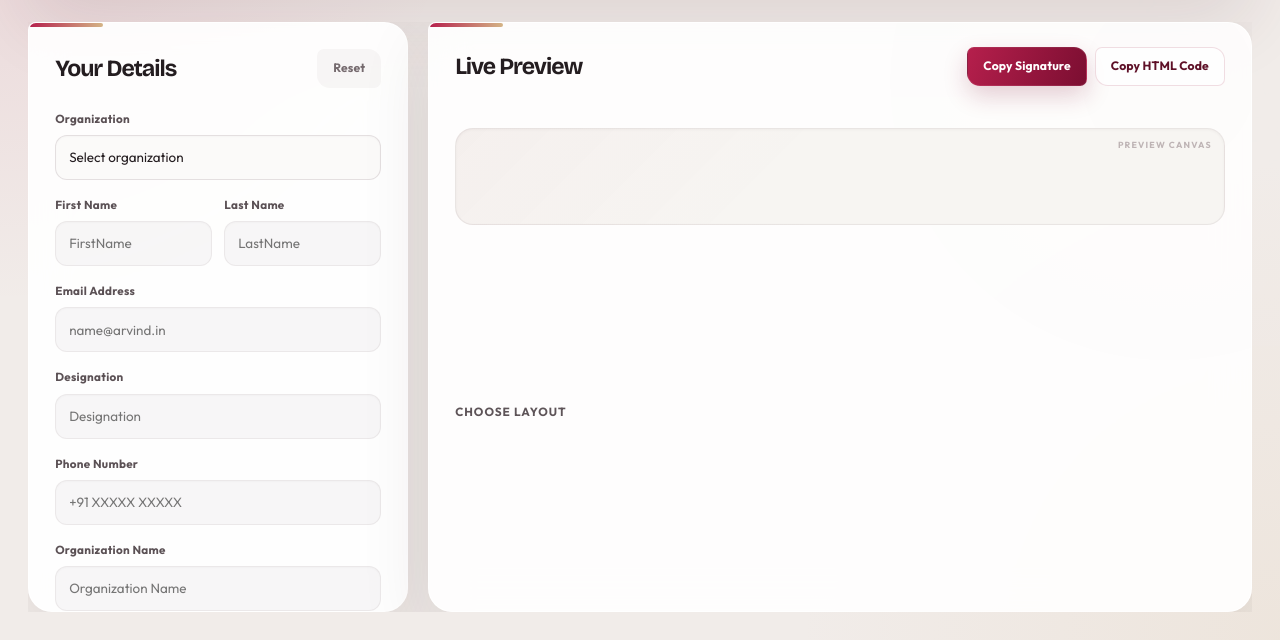
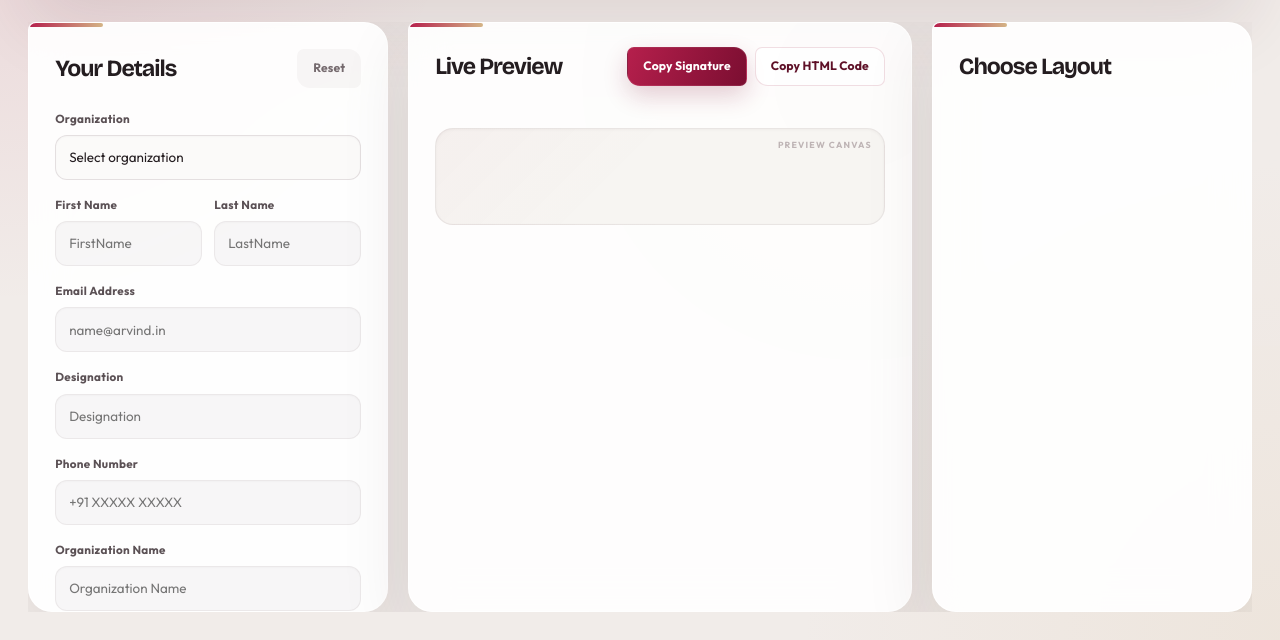
Before and after one commit to arvind-automation/OutlookSignature, a Flask app: template app/templates/generator.html in a window 1280 px wide. Shown: the part 160-800 px from the top of the page. Run offline with Flask 3, Linux system fonts and the light colour scheme; the template is opened without the code that fills it, so the values that code supplies are empty; parts of the project's set-up code (start-up, migrations or seed data) failed here and were passed over.

Commit message:
Final ka bhi Final

```diff
--- a/app/signatures.py
+++ b/app/signatures.py
@@ -383,7 +383,7 @@ def _manager_panel(values: dict, level: int) -> str:
     )
 
 
-def manager_block(values: dict) -> str:
+def manager_block(values: dict, *, indent: int = 0) -> str:
     panels = [_manager_panel(values, 1), _manager_panel(values, 2)]
     panels = [panel for panel in panels if panel]
     if not panels:
@@ -399,7 +399,7 @@ def manager_block(values: dict) -> str:
             f"{panel}</td>"
         )
     return (
-        '<tr><td colspan="2" style="padding:10px 0 0;">'
+        f'<tr><td colspan="2" style="padding:10px 0 0 {indent}px;">'
         '<table role="presentation" cellpadding="0" cellspacing="0" border="0" '
         f'width="100%" style="width:100%;border-collapse:collapse;"><tr>{"".join(cells)}</tr>'
         "</table></td></tr>"
@@ -487,7 +487,7 @@ def logo_cell(assets: dict) -> str:
     )
 
 
-def social_row(socials: list[dict]) -> str:
+def social_row(socials: list[dict], *, indent: int = 14) -> str:
     if not socials:
         return ""
     cells = []
@@ -508,7 +508,7 @@ def social_row(socials: list[dict]) -> str:
     if not cells:
         return ""
     return (
-        '<tr><td colspan="2" style="padding:9px 14px 10px;border-top:1px solid #EEE4E7;">'
+        f'<tr><td colspan="2" style="padding:9px {indent}px 10px;border-top:1px solid #EEE4E7;">'
         '<table role="presentation" cellpadding="0" cellspacing="0" border="0" '
         f'style="border-collapse:collapse;"><tr>{"".join(cells)}</tr></table></td></tr>'
     )
@@ -612,8 +612,8 @@ def _linked_text(label: str, href: str = "", *, color: str | None = None) -> str
     )
 
 
-def _new_template_managers(values: dict, team: str) -> str:
-    return manager_block(values) if (team or "").lower() == "sales" else ""
+def _new_template_managers(values: dict, team: str, *, indent: int = 0) -> str:
+    return manager_block(values, indent=indent) if (team or "").lower() == "sales" else ""
 
 
 def build_logo_header_template(values: dict, assets: dict, *, team: str = "") -> str:
@@ -668,8 +668,8 @@ def build_logo_header_template(values: dict, assets: dict, *, team: str = "") ->
         '<table role="presentation" cellpadding="0" cellspacing="0" border="0" width="600" '
         f'style="width:600px;max-width:600px;border-collapse:collapse;background:#ffffff;'
         f'font-family:Arial,Helvetica,sans-serif;color:{BRAND["muted"]};">'
-        f'{logo_row}{detail_rows}{social_row(assets.get("socials") or [])}'
-        f'{_new_template_managers(values, team)}</table>'
+        f'{logo_row}{detail_rows}{_new_template_managers(values, team, indent=34)}'
+        f'{social_row(assets.get("socials") or [], indent=34)}</table>'
     )
 
 
@@ -715,7 +715,7 @@ def build_logo_sidebar_template(values: dict, assets: dict, *, team: str = "") -
         f'{header}<tr>{logo_cell_html}<td width="{detail_width}" style="width:{detail_width}px;'
         f'padding:14px 0 12px;vertical-align:top;"><table role="presentation" cellpadding="0" '
         f'cellspacing="0" border="0" style="border-collapse:collapse;">{rows}</table></td></tr>'
-        f'{social_row(assets.get("socials") or [])}{_new_template_managers(values, team)}</table>'
+        f'{_new_template_managers(values, team, indent=18)}{social_row(assets.get("socials") or [])}</table>'
     )
 
 
@@ -768,8 +768,8 @@ def build_logo_profile_template(values: dict, assets: dict, *, team: str = "") -
         f'cellspacing="0" border="0" style="border-collapse:collapse;">{detail_rows}'
         f'<tr><td style="padding-top:10px;"><table role="presentation" cellpadding="0" cellspacing="0" '
         f'border="0" style="border-collapse:collapse;">{contact_rows}</table></td></tr></table></td></tr>'
-        f'{address_row}{social_row(assets.get("socials") or [])}'
-        f'{_new_template_managers(values, team)}</table>'
+        f'{address_row}{_new_template_managers(values, team, indent=14)}'
+        f'{social_row(assets.get("socials") or [])}</table>'
     )
 
 
--- a/app/static/css/app.css
+++ b/app/static/css/app.css
@@ -427,18 +427,6 @@ h2,
   word-break: break-all;
 }
 
-.template-section {
-  padding: 20px 24px 24px;
-  flex-shrink: 0;
-  min-width: 0;
-}
-
-.template-section h3 {
-  margin: 0 0 12px;
-  font-size: 0.95rem;
-  color: var(--muted);
-  font-weight: 600;
-}
 
 .template-list {
   display: grid;
@@ -833,10 +782,9 @@ h2,
     overflow: hidden;
   }
 
-  #generator-view .template-section {
-    flex: 0 0 230px;
-    max-height: 230px;
+  #generator-view .layout-panel {
     overflow-y: auto;
+    max-height: 100%;
     overscroll-behavior: contain;
     scrollbar-gutter: stable;
   }
@@ -1470,18 +1418,6 @@ textarea {
   box-shadow: 0 14px 34px rgba(50, 31, 37, 0.09);
 }
 
-.template-section {
-  padding: 22px 26px 26px;
-}
-
-.template-section h3 {
-  color: #5e5458;
-  font-size: 0.74rem;
-  font-weight: 800;
-  letter-spacing: 0.08em;
-  text-transform: uppercase;
-}
-
 .template-card {
   position: relative;
   padding: 15px 16px 16px;
@@ -3203,7 +3126,6 @@ h4,
 }
 
 .field label,
-.template-section h3,
 .admin-stat__label,
 .admin-table th {
   font-family: var(--font-body);
@@ -3321,3 +3243,171 @@ h4,
     margin: 0 !important;
   }
 }
+
+/* --------------------------------------------------------------------------
+   Generator: "Choose Layout" as a third vertical column, always stacked.
+   -------------------------------------------------------------------------- */
+
+.layout-panel {
+  position: relative;
+  min-width: 0;
+  padding: 26px;
+  border: 1px solid rgba(255, 255, 255, 0.9);
+  border-radius: 8px 24px 24px 24px;
+  background: var(--panel);
+  box-shadow: var(--shadow);
+  backdrop-filter: blur(18px) saturate(1.15);
+}
+
+.layout-panel::before {
+  content: "";
+  position: absolute;
+  z-index: 2;
+  top: 0;
+  left: 0;
+  width: 74px;
+  height: 4px;
+  border-radius: 4px;
+  background: linear-gradient(90deg, var(--wine-bright), var(--sand));
+}
+
+.layout-panel .template-list {
+  grid-template-columns: 1fr;
+}
+
+@media (min-width: 981px) {
+  #generator-view .app-main {
+    grid-template-columns: minmax(280px, 360px) minmax(0, 1fr) minmax(260px, 320px);
+  }
+}
+
+@media (max-width: 980px) {
+  .layout-panel {
+    padding: 24px;
+  }
+}
+
+/* --------------------------------------------------------------------------
+   Team page: animated signature-preview thumbnail on each template card.
+   -------------------------------------------------------------------------- */
+
+.team-thumb {
+  position: relative;
+  display: grid;
+  grid-template-columns: 38% 1fr;
+  align-items: center;
+  gap: 10px;
+  width: 100%;
+  max-width: 220px;
+  margin: 2px 0 4px;
+  padding: 12px 14px;
+  overflow: hidden;
+  border: 1px solid rgba(113, 85, 94, 0.13);
+  border-radius: 10px;
+  background: #ffffff;
+  box-shadow: 0 8px 18px rgba(50, 31, 37, 0.06);
+}
+
+.team-thumb--hierarchy {
+  row-gap: 8px;
+}
+
+.team-thumb::after {
+  content: "";
+  position: absolute;
+  inset: 0;
+  background: linear-gradient(
+    100deg,
+    transparent 34%,
+    rgba(255, 255, 255, 0.65) 50%,
+    transparent 66%
+  );
+  transform: translateX(-120%);
+  animation: team-thumb-shimmer 2.8s ease-in-out infinite;
+  pointer-events: none;
+}
+
+.team-thumb__logo {
+  height: 22px;
+  border-radius: 4px;
+  background: linear-gradient(110deg, var(--wine-bright), var(--wine));
+}
+
+.team-thumb__lines {
+  display: grid;
+  gap: 5px;
+}
+
+.team-thumb__lines i {
+  display: block;
+  height: 4px;
+  border-radius: 4px;
+  background: #d9d1d3;
+  transform-origin: left center;
+  animation: team-thumb-grow 2.8s ease-in-out infinite;
+}
+
+.team-thumb__lines i:nth-child(1) {
+  width: 92%;
+}
+
+.team-thumb__lines i:nth-child(2) {
+  width: 76%;
+  background: #ead4db;
+  animation-delay: 0.15s;
+}
+
+.team-thumb__lines i:nth-child(3) {
+  width: 56%;
+  animation-delay: 0.3s;
+}
+
+.team-thumb__manager {
+  display: flex;
+  align-items: center;
+  gap: 6px;
+  grid-column: 1 / -1;
+  padding-top: 8px;
+  border-top: 1px dashed rgba(113, 85, 94, 0.18);
+}
+
+.team-thumb__manager i {
+  display: block;
+  height: 4px;
+  border-radius: 4px;
+  background: var(--wine-bright);
+  opacity: 0.55;
+  animation: team-thumb-grow 2.8s ease-in-out infinite;
+}
+
+.team-thumb__manager i:nth-child(1) {
+  width: 34px;
+}
+
+.team-thumb__manager i:nth-child(2) {
+  width: 20px;
+  background: var(--bronze);
+  animation-delay: 0.15s;
+}
+
+@keyframes team-thumb-shimmer {
+  0% {
+    transform: translateX(-120%);
+  }
+  55%,
+  100% {
+    transform: translateX(120%);
+  }
+}
+
+@keyframes team-thumb-grow {
+  0%,
+  100% {
+    opacity: 0.55;
+    transform: scaleX(0.86);
+  }
+  50% {
+    opacity: 1;
+    transform: scaleX(1);
+  }
+}
--- a/app/templates/generator.html
+++ b/app/templates/generator.html
@@ -180,9 +180,12 @@
           <div id="signature-preview" class="signature-preview"></div>
         </div>
       </div>
+    </section>
 
-      <div class="template-section">
-        <h3>Choose Layout</h3>
+    <aside class="layout-panel">
+      <div class="panel-heading">
+        <h2>Choose Layout</h2>
+      </div>
       <div id="template-list" class="template-list">
         {% for template in templates %}
         <button
@@ -201,8 +204,7 @@
         </button>
         {% endfor %}
       </div>
-      </div>
-    </section>
+    </aside>
   </main>
 </div>
 {% endblock %}
```
Also changed, not shown: other parts of app/static/css/app.css (+4 -56 lines), app/templates/team.html (+15 -10 lines). Lines whose indentation alone changed are shown as unchanged.
